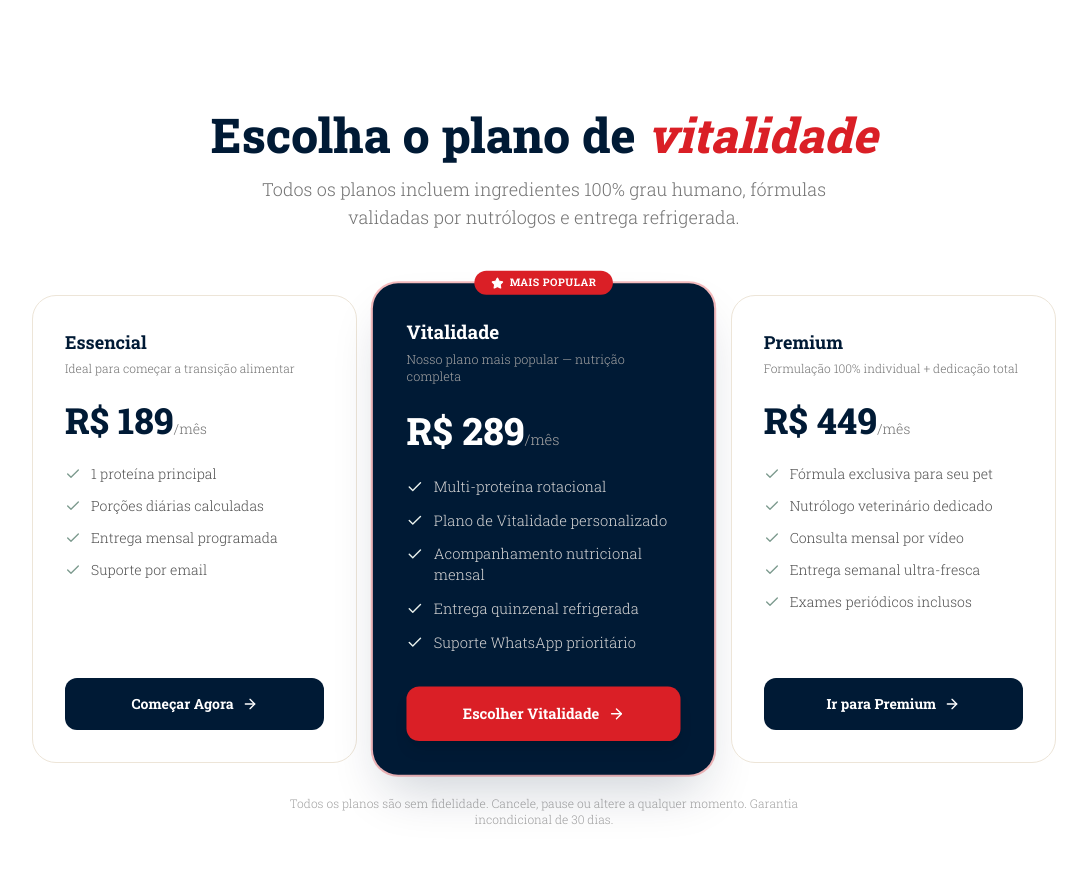
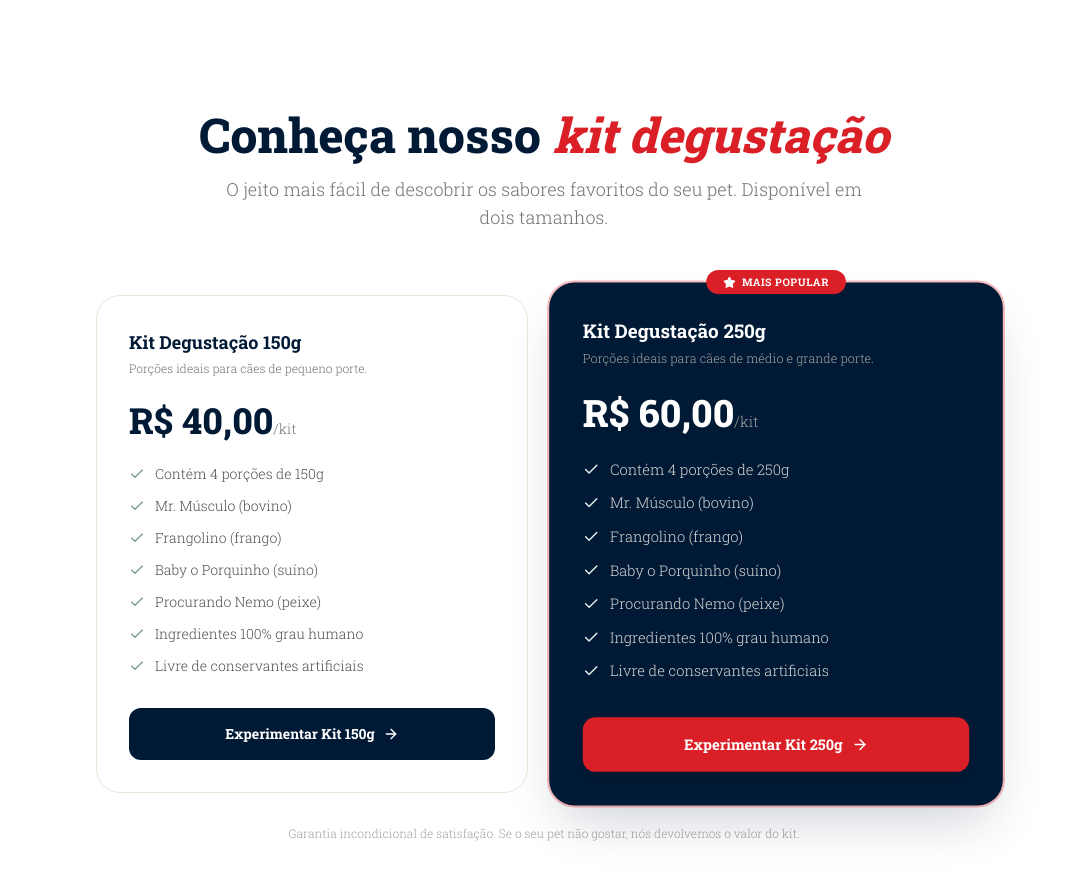
Before and after one commit to ShiftBrothers/cozinha_pet, a React (Vite) app: page / in a window 1280 px wide. Shown: the part 3266-4145 px from the top of the page, without its empty margins (96-1183 px from the left). Built offline with nearby package versions, Linux system fonts and the light colour scheme.

Commit message:
feat: implement nutritional calculator and pricing comparison components with state-managed degustation kit selection

```diff
--- a/App.tsx
+++ b/App.tsx
@@ -11,14 +11,16 @@ import { Footer } from './components/Footer';
 import { ArrowRight, Shield, RotateCcw, Truck } from 'lucide-react';
 
 const App: React.FC = () => {
+  const [degustationKit, setDegustationKit] = React.useState<'kit_degust_150' | 'kit_degust_250' | null>(null);
+
   return (
     <div className="min-h-screen flex flex-col font-sans selection:bg-brand-blue selection:text-white">
       <Navbar />
       <main className="flex-grow">
         <Hero />
         <SocialProof />
-        <NutritionalCalculator />
-        <PricingComparison />
+        <NutritionalCalculator degustationKit={degustationKit} clearDegustationKit={() => setDegustationKit(null)} />
+        <PricingComparison onSelectKit={(kit) => setDegustationKit(kit)} />
         <Testimonials />
         <KnowledgePills />
 
--- a/components/NutritionalCalculator.tsx
+++ b/components/NutritionalCalculator.tsx
@@ -293,17 +293,36 @@ function calculateNutrition(p: PetProfile) {
 
 const initialProfile: PetProfile = { name: '', species: 'dog', weight: 10, age: '', size: '', activityLevel: '', isNeutered: false, allergies: '', selectedPlan: '' };
 
-export const NutritionalCalculator: React.FC = () => {
+interface NutritionalCalculatorProps {
+  degustationKit?: 'kit_degust_150' | 'kit_degust_250' | null;
+  clearDegustationKit?: () => void;
+}
+
+export const NutritionalCalculator: React.FC<NutritionalCalculatorProps> = ({
+  degustationKit,
+  clearDegustationKit
+}) => {
   const [step, setStep] = useState<Step>(1);
   const [profile, setProfile] = useState<PetProfile>(initialProfile);
   const [isVisible, setIsVisible] = useState(false);
   const [sendingState, setSendingState] = useState<'idle' | 'sending' | 'success' | 'error'>('idle');
   const [tutorName, setTutorName] = useState('');
   const [tutorPhone, setTutorPhone] = useState('');
-  const [chosenOption, setChosenOption] = useState<'cardapio_personalizado' | 'pronta_entrega' | null>(null);
+  const [chosenOption, setChosenOption] = useState<'cardapio_personalizado' | 'pronta_entrega' | 'kit_degust_150' | 'kit_degust_250' | null>(null);
   const [showLeadForm, setShowLeadForm] = useState(false);
   const [selectedKitId, setSelectedKitId] = useState<string>('');
   const ref = useRef<HTMLDivElement>(null);
+
+  useEffect(() => {
+    if (degustationKit) {
+      setStep(4);
+      setChosenOption(degustationKit);
+      setShowLeadForm(true);
+      if (clearDegustationKit) {
+        clearDegustationKit();
+      }
+    }
+  }, [degustationKit, clearDegustationKit]);
 
   // Auto-select first kit on entering step 4
   useEffect(() => {
@@ -380,27 +399,39 @@ export const NutritionalCalculator: React.FC = () => {
     // Retrieve selected kit name and prices
     const kits = getKitsForStage(profile.age);
     const currentKit = kits.find(k => k.id === selectedKitId) || kits[0];
-    const finalKitName = currentKit ? currentKit.name : 'Cardápio Personalizado';
+
+    const isDegust = chosenOption.startsWith('kit_degust_');
+    const finalKitName = chosenOption === 'kit_degust_150'
+      ? 'Kit Degustação 150g'
+      : chosenOption === 'kit_degust_250'
+      ? 'Kit Degustação 250g'
+      : (currentKit ? currentKit.name : 'Cardápio Personalizado');
+
     const kitPrices = currentKit ? currentKit.priceFormula(result.dailyG) : null;
+    const finalPrice = chosenOption === 'kit_degust_150'
+      ? 40
+      : chosenOption === 'kit_degust_250'
+      ? 60
+      : (kitPrices ? kitPrices.discounted : 0);
 
     const payload = {
-      nome_pet: profile.name,
-      peso: profile.weight,
-      porte: profile.size || getSizeFromWeight(profile.weight),
-      faixa_etaria: profile.age,
-      nivel_atividade: profile.activityLevel,
-      alergias: profile.allergies,
-      proteina: selectedPlanData ? selectedPlanData.protein : '',
-      castrado: profile.isNeutered,
+      nome_pet: isDegust ? 'Degustação' : (profile.name || 'Sem nome'),
+      peso: isDegust ? 0 : profile.weight,
+      porte: isDegust ? 'N/A' : (profile.size || getSizeFromWeight(profile.weight)),
+      faixa_etaria: isDegust ? 'N/A' : (profile.age || 'N/A'),
+      nivel_atividade: isDegust ? 'N/A' : (profile.activityLevel || 'N/A'),
+      alergias: isDegust ? 'N/A' : (profile.allergies || 'N/A'),
+      proteina: isDegust ? 'N/A' : (selectedPlanData ? selectedPlanData.protein : ''),
+      castrado: isDegust ? false : profile.isNeutered,
       opcao: chosenOption,
       nome_tutor: tutorName,
       telefone: tutorPhone,
       plano_recomandado: finalKitName,
       plano_recomendado: finalKitName,
-      kcal_dia: result.dailyCal,
-      porção_dia: result.dailyG,
-      kg_mes: result.monthKg,
-      preco_kit: kitPrices ? kitPrices.discounted : 0
+      kcal_dia: isDegust ? 0 : result.dailyCal,
+      porção_dia: isDegust ? 0 : result.dailyG,
+      kg_mes: isDegust ? 0 : result.monthKg,
+      preco_kit: finalPrice
     };
 
     try {
@@ -565,7 +596,15 @@ export const NutritionalCalculator: React.FC = () => {
                     </svg>
                     <h4 className="text-2xl font-serif text-neutral-900 mt-4 mb-2 font-bold">Enviado com sucesso!</h4>
                     <p className="text-sm text-neutral-700 leading-relaxed max-w-md">
-                      As informações de <strong>{profile.name}</strong> foram recebidas. Nossa equipe entrará em contato com você pelo WhatsApp no número <strong>{tutorPhone}</strong> em instantes!
+                      {chosenOption?.startsWith('kit_degust_') ? (
+                        <>
+                          Seu pedido para o <strong>{chosenOption === 'kit_degust_150' ? 'Kit Degustação 150g' : 'Kit Degustação 250g'}</strong> foi recebido! Nossa equipe entrará em contato com você pelo WhatsApp no número <strong>{tutorPhone}</strong> em instantes.
+                        </>
+                      ) : (
+                        <>
+                          As informações de <strong>{profile.name}</strong> foram recebidas. Nossa equipe entrará em contato com você pelo WhatsApp no número <strong>{tutorPhone}</strong> em instantes!
+                        </>
+                      )}
                     </p>
                   </div>
                 ) : showLeadForm ? (
@@ -574,8 +613,16 @@ export const NutritionalCalculator: React.FC = () => {
                       <div className="inline-flex items-center gap-2 bg-brand-blueLight text-brand-blue px-4 py-1.5 rounded-full text-[10px] font-bold uppercase tracking-wider mb-4">
                         <Sparkles size={14} /> Quase lá!
                       </div>
-                      <h3 className="text-2xl md:text-3xl font-serif text-neutral-900">Salvar Plano de {profile.name}</h3>
-                      <p className="text-neutral-500 text-sm mt-1">Insira seus dados para receber o orçamento detalhado.</p>
+                      <h3 className="text-2xl md:text-3xl font-serif text-neutral-900">
+                        {chosenOption?.startsWith('kit_degust_')
+                          ? `Pedir ${chosenOption === 'kit_degust_150' ? 'Kit Degustação 150g' : 'Kit Degustação 250g'}`
+                          : `Salvar Plano de ${profile.name}`}
+                      </h3>
+                      <p className="text-neutral-500 text-sm mt-1">
+                        {chosenOption?.startsWith('kit_degust_')
+                          ? 'Insira seus dados para receber as instruções de pagamento e entrega.'
+                          : 'Insira seus dados para receber o orçamento detalhado.'}
+                      </p>
                     </div>
 
                     <div className="space-y-5 mb-8">
@@ -613,11 +660,18 @@ export const NutritionalCalculator: React.FC = () => {
                       </button>
 
                       <button
-                        onClick={() => { setShowLeadForm(false); setSendingState('idle'); }}
+                        onClick={() => {
+                          setShowLeadForm(false);
+                          setSendingState('idle');
+                          if (chosenOption?.startsWith('kit_degust_')) {
+                            setStep(1);
+                            setChosenOption(null);
+                          }
+                        }}
                         disabled={sendingState === 'sending'}
                         className="w-full bg-transparent border border-neutral-200 text-neutral-600 py-3 rounded-2xl font-semibold text-sm hover:bg-neutral-50 transition-all text-center"
                       >
-                        Voltar para o Plano
+                        {chosenOption?.startsWith('kit_degust_') ? 'Voltar ao Início' : 'Voltar para o Plano'}
                       </button>
                     </div>
 
@@ -719,32 +773,6 @@ export const NutritionalCalculator: React.FC = () => {
                       </div>
                     </div>
 
-                    {/* Final Cost Comparison Card */}
-                    {(() => {
-                      const kits = getKitsForStage(profile.age);
-                      const currentKit = kits.find(k => k.id === selectedKitId) || kits[0];
-                      if (!currentKit) return null;
-                      const prices = currentKit.priceFormula(result.dailyG);
-                      return (
-                        <div className="bg-gradient-to-r from-brand-blueDark to-brand-blue rounded-2xl p-5 text-white mb-6 shadow-md animate-scale-in">
-                          <div className="flex justify-between items-center mb-3 border-b border-white/10 pb-3">
-                            <span className="text-[10px] font-bold uppercase tracking-wider text-white/60">Comparação Mensal</span>
-                            <span className="text-[10px] font-bold uppercase tracking-wider bg-brand-red text-white px-2.5 py-0.5 rounded-full">{currentKit.name}</span>
-                          </div>
-                          <div className="grid grid-cols-2 gap-4 text-left">
-                            <div>
-                              <div className="text-white/50 text-[10px] uppercase tracking-wider mb-1">Ração + vet/mês</div>
-                              <div className="text-xl font-serif line-through opacity-60">R$ {result.priceRac + result.vetSave}</div>
-                            </div>
-                            <div>
-                              <div className="text-brand-sageLight text-[10px] uppercase tracking-wider mb-1">Cozinha Pet (10% OFF)</div>
-                              <div className="text-xl font-serif">R$ {prices.discounted}</div>
-                            </div>
-                          </div>
-                        </div>
-                      );
-                    })()}
-
                     {/* CTA Buttons */}
                     {isFilhote ? (
                       <button
--- a/components/PricingComparison.tsx
+++ b/components/PricingComparison.tsx
@@ -13,35 +13,46 @@ const comparisonData = [
 
 const plans = [
   {
-    name: 'Essencial',
-    price: 'R$ 189',
-    period: '/mês',
-    desc: 'Ideal para começar a transição alimentar',
-    features: ['1 proteína principal', 'Porções diárias calculadas', 'Entrega mensal programada', 'Suporte por email'],
+    name: 'Kit Degustação 150g',
+    price: 'R$ 40,00',
+    period: '/kit',
+    desc: 'Porções ideais para cães de pequeno porte.',
+    features: [
+      'Contém 4 porções de 150g',
+      'Mr. Músculo (bovino)',
+      'Frangolino (frango)',
+      'Baby o Porquinho (suíno)',
+      'Procurando Nemo (peixe)',
+      'Ingredientes 100% grau humano',
+      'Livre de conservantes artificiais'
+    ],
     highlighted: false,
-    cta: 'Começar Agora'
+    cta: 'Experimentar Kit 150g'
   },
   {
-    name: 'Vitalidade',
-    price: 'R$ 289',
-    period: '/mês',
-    desc: 'Nosso plano mais popular — nutrição completa',
-    features: ['Multi-proteína rotacional', 'Plano de Vitalidade personalizado', 'Acompanhamento nutricional mensal', 'Entrega quinzenal refrigerada', 'Suporte WhatsApp prioritário'],
+    name: 'Kit Degustação 250g',
+    price: 'R$ 60,00',
+    period: '/kit',
+    desc: 'Porções ideais para cães de médio e grande porte.',
+    features: [
+      'Contém 4 porções de 250g',
+      'Mr. Músculo (bovino)',
+      'Frangolino (frango)',
+      'Baby o Porquinho (suíno)',
+      'Procurando Nemo (peixe)',
+      'Ingredientes 100% grau humano',
+      'Livre de conservantes artificiais'
+    ],
     highlighted: true,
-    cta: 'Escolher Vitalidade'
-  },
-  {
-    name: 'Premium',
-    price: 'R$ 449',
-    period: '/mês',
-    desc: 'Formulação 100% individual + dedicação total',
-    features: ['Fórmula exclusiva para seu pet', 'Nutrólogo veterinário dedicado', 'Consulta mensal por vídeo', 'Entrega semanal ultra-fresca', 'Exames periódicos inclusos'],
-    highlighted: false,
-    cta: 'Ir para Premium'
+    cta: 'Experimentar Kit 250g'
   }
 ];
 
-export const PricingComparison: React.FC = () => {
+interface PricingComparisonProps {
+  onSelectKit: (kit: 'kit_degust_150' | 'kit_degust_250') => void;
+}
+
+export const PricingComparison: React.FC<PricingComparisonProps> = ({ onSelectKit }) => {
   const [isVisible, setIsVisible] = useState(false);
   const ref = useRef<HTMLDivElement>(null);
 
@@ -111,14 +122,14 @@ export const PricingComparison: React.FC = () => {
         {/* Pricing Cards */}
         <div className="text-center mb-12 md:mb-16">
           <h2 className="text-3xl sm:text-4xl md:text-5xl font-serif text-neutral-900 mb-4 leading-tight">
-            Escolha o plano de <span className="italic text-brand-red">vitalidade</span>
+            Conheça nosso <span className="italic text-brand-red">kit degustação</span>
           </h2>
-          <p className="text-neutral-500 text-base md:text-lg max-w-xl mx-auto">
-            Todos os planos incluem ingredientes 100% grau humano, fórmulas validadas por nutrólogos e entrega refrigerada.
+          <p className="text-neutral-500 text-base md:text-lg max-w-2xl mx-auto">
+            O jeito mais fácil de descobrir os sabores favoritos do seu pet. Disponível em dois tamanhos.
           </p>
         </div>
 
-        <div className="grid grid-cols-1 md:grid-cols-3 gap-6 max-w-5xl mx-auto">
+        <div className="grid grid-cols-1 md:grid-cols-2 gap-8 max-w-4xl mx-auto">
           {plans.map((plan, i) => (
             <div key={i} className={`relative rounded-3xl p-6 md:p-8 flex flex-col transition-all duration-300 hover:-translate-y-2 ${
               plan.highlighted
@@ -146,20 +157,20 @@ export const PricingComparison: React.FC = () => {
                   </div>
                 ))}
               </div>
-              <button className={`w-full py-4 rounded-xl font-bold text-sm transition-all flex items-center justify-center gap-2 group active:scale-95 ${
+              <a href="#calculadora" className={`w-full py-4 rounded-xl font-bold text-sm transition-all flex items-center justify-center gap-2 group active:scale-95 ${
                 plan.highlighted
                   ? 'bg-brand-red text-white hover:bg-brand-redDark shadow-lg'
                   : 'bg-neutral-900 text-white hover:bg-neutral-800'
-              }`} id={`plan-${plan.name.toLowerCase()}-cta`}>
+              }`} id={`plan-${plan.name.toLowerCase().replace(/\s+/g, '-')}-cta`} onClick={() => onSelectKit(plan.name.includes('150g') ? 'kit_degust_150' : 'kit_degust_250')}>
                 {plan.cta}
                 <ArrowRight size={16} className="group-hover:translate-x-1 transition-transform" />
-              </button>
+              </a>
             </div>
           ))}
         </div>
 
         <p className="text-center text-xs text-neutral-400 mt-8 max-w-lg mx-auto">
-          Todos os planos são sem fidelidade. Cancele, pause ou altere a qualquer momento. Garantia incondicional de 30 dias.
+          Garantia incondicional de satisfação. Se o seu pet não gostar, nós devolvemos o valor do kit.
         </p>
       </div>
     </section>
```
